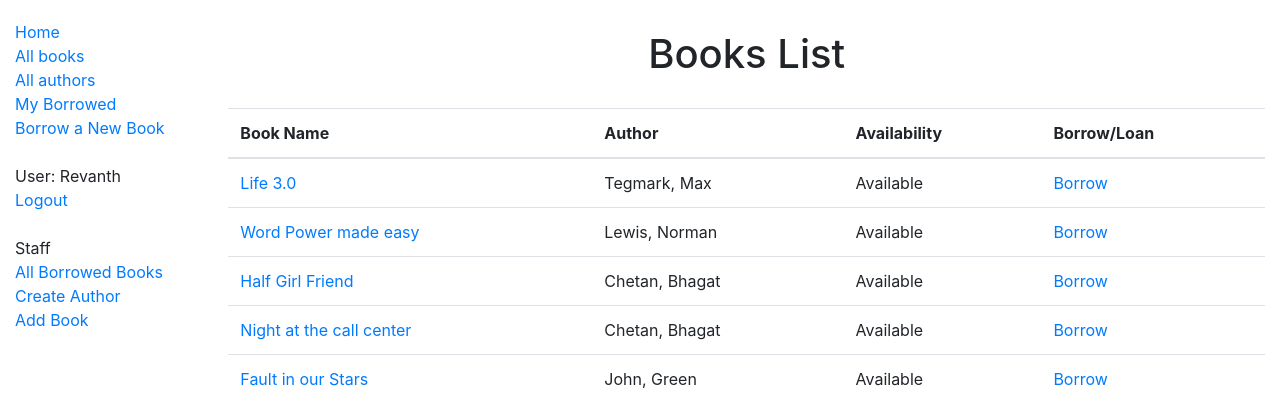
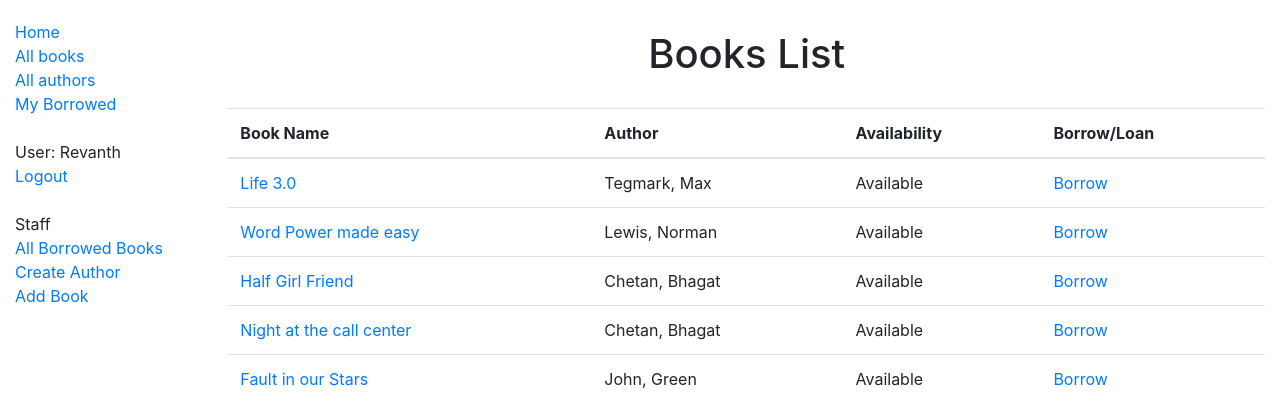
Before and after one commit to RevanthR/LocalLibrary, a Django app: page /catalog/books/ in a window 1280 px wide. Shown: the top 420 px of the page. Run offline with Django 3.2, Linux system fonts and the light colour scheme; a user stored in the database is signed in; data comes from the database, SQL or seed files in the repository; both versions use the stored data as it was after the commit; parts of the project's set-up code (start-up, migrations or seed data) failed here and were passed over; some libraries are stand-ins or nearby versions.

Commit message:
DB changes

```diff
--- a/locallibrary/catalog/templates/base_generic.html
+++ b/locallibrary/catalog/templates/base_generic.html
@@ -22,7 +22,6 @@
               {% endif %}
               {% if perms.catalog.can_loan_book %}
                 <li><a href="{% url 'my-borrowed' %}">My Borrowed</a></li>
-                <li><a href="{% url 'borrow-book' %}">Borrow a New Book</a></li>
               {% endif%}
 
               <br/>
--- a/locallibrary/catalog/templates/book_list.html
+++ b/locallibrary/catalog/templates/book_list.html
@@ -25,7 +25,7 @@
                 <td>{{book.author}}</td>
                 <td>Available</td>
                 {% if perms.catalog.can_loan_book %}
-                    <td><a href="">Borrow</a></td>
+                    <td><a href="{url 'borrow-book' book.id }">Borrow</a></td>
                 {% endif %}
             </tr>
             {% endfor %}
--- a/locallibrary/catalog/urls.py
+++ b/locallibrary/catalog/urls.py
@@ -16,5 +16,5 @@ urlpatterns = [
     path('book/create/', views.BookCreate.as_view(), name='book-create'),
     path('book/<int:pk>/update/',views.BookUpdate.as_view(),name='book-update'),
     path('book/<int:pk>/delete',views.BookDelete.as_view(),name='book-delete'),
-    path('book/borrow/',views.BorrowBook.as_view(),name='borrow-book'),
+    path('<int:pk>/borrow/',views.BorrowBook.as_view(),name='borrow-book'),
 ]
--- a/locallibrary/catalog/views.py
+++ b/locallibrary/catalog/views.py
@@ -118,6 +118,5 @@ class BookDelete(PermissionRequiredMixin,DeleteView):
     success_url = reverse_lazy('all-books')
 
 class BorrowBook(PermissionRequiredMixin,generic.ListView):
-    model = Book
-    permission_required = 'catalog.can_loan_book'
-    template_name = 'book_list.html'
+    book=get_object_or_404(Book,pk)
+    permission_required='catalog.can_loan_book'
```
Also changed, not shown: locallibrary/db.sqlite3.
